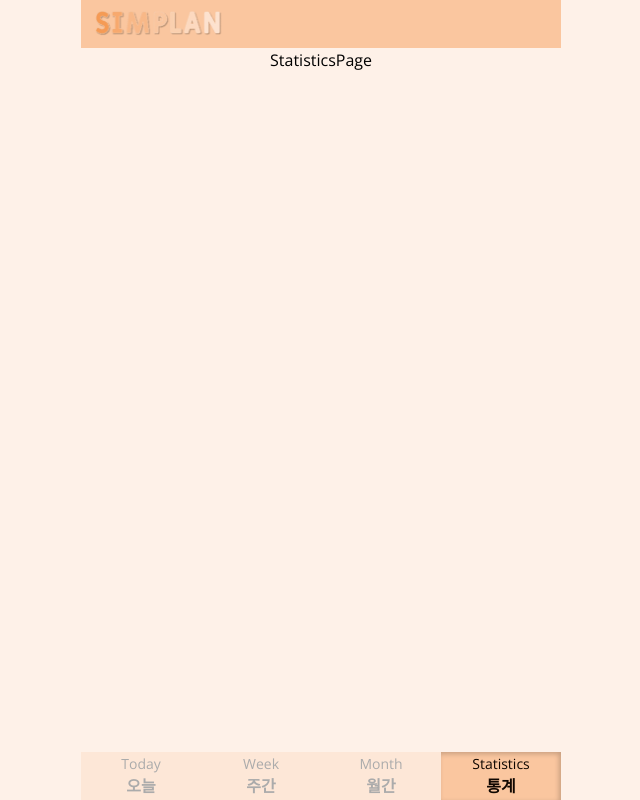
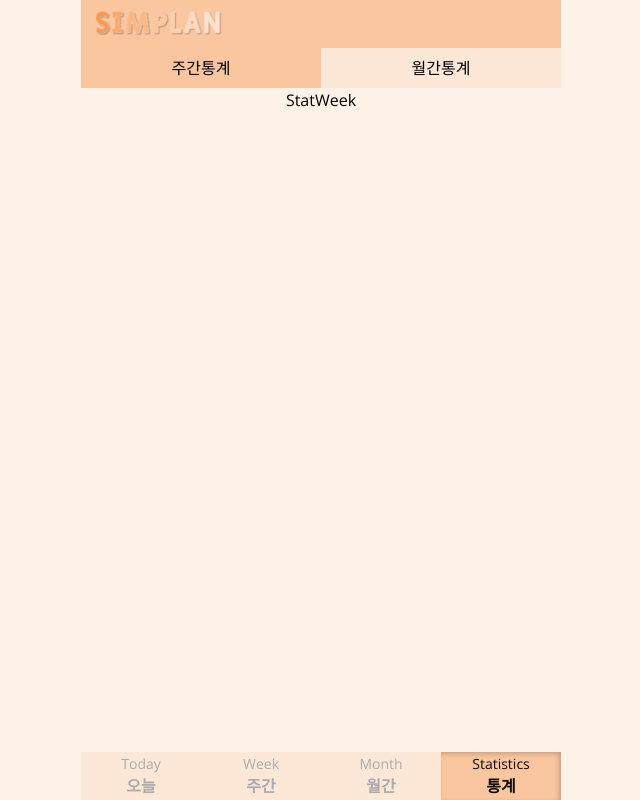
Before and after one commit to cjfal2/SIMPLAN_next, a Next.js app: page /Statistics in a window 1280 px wide. Shown: the whole page, without its empty margins (319-959 px from the left). Built offline with nearby package versions, Linux system fonts and the light colour scheme.

Commit message:
통계시작

```diff
--- a/src/app/Statistics/page.tsx
+++ b/src/app/Statistics/page.tsx
@@ -1,7 +1,10 @@
 import React from 'react'
+import StatHome from '../components/statistics/StatHome';
 
 export default function StatisticsPage() {
   return (
-    <div>StatisticsPage</div>
+    <div>
+      <StatHome/>
+    </div>
   )
 }
--- a/src/app/check/page.tsx
+++ /dev/null
@@ -1,20 +0,0 @@
-import Link from "next/link";
-import React, { useEffect } from "react";
-import { cookies } from 'next/headers'
-import { NextResponse } from 'next/server'
-
-export default function CheckPage() {
-    let response = NextResponse.next()
-    console.log(response)
-    response.cookies.set('RefreshToken', 'false')
-    const cookieStore = cookies()
-    const theme = cookieStore.get('RefreshToken')
-    // 쿠키에 저장된 값 콘솔에 출력
-    console.log("쿠키에 저장된 값:", theme);
-
-  return (
-    <div className="w-full justify-center items-center flex">
-      <Link href={"/"}>처음으로처음으로처음으로처음으로처음으로</Link>
-    </div>
-  );
-}
--- a/src/app/components/login/LoginForms.tsx
+++ b/src/app/components/login/LoginForms.tsx
@@ -43,11 +43,6 @@ export default function LoginForms() {
       >
         LOGIN
       </button>
-      <Link href={"https://gittgi.site/api/oauth2/authorization/naver"}>
-        <button className="p-2 rounded-xl w-[240px] bg-green-400 hover:bg-opacity-80">
-          네이버로그인
-        </button>
-      </Link>
       <Link href={"/SignUp"}>
         <button className="p-2 rounded-xl w-[240px] bg-main hover:bg-opacity-80">
           회원가입
--- /dev/null
+++ b/src/app/components/statistics/StatHome.tsx
@@ -0,0 +1,24 @@
+"use client";
+
+import React, { useState } from "react";
+import StatNav from "./StatNav";
+import StatWeek from "./StatWeek";
+import StatMonth from "./StatMonth";
+
+export default function StatHome() {
+  const [where, setWhere] = useState("week");
+  const clickNav = (click: string) => {
+    setWhere(click);
+  };
+
+  return (
+    <>
+      <StatNav clickButton={clickNav} where={where}/>
+      {where === "week" ? (
+        <StatWeek/>
+      ) : (
+        <StatMonth/>
+      )}
+    </>
+  );
+}
--- /dev/null
+++ b/src/app/components/statistics/StatMonth.tsx
@@ -0,0 +1,7 @@
+import React from 'react'
+
+export default function StatMonth() {
+  return (
+    <div>StatMonth</div>
+  )
+}
--- /dev/null
+++ b/src/app/components/statistics/StatNav.tsx
@@ -0,0 +1,31 @@
+import React from "react";
+
+type Props = {
+  clickButton: (click: string) => void;
+  where: string;
+};
+
+export default function StatNav({ clickButton, where }: Props) {
+  return (
+    <nav>
+      <div className="flex justify-evenly items-center w-full">
+        <button
+          className={`px-4 py-2 w-full hover:scale-95 hover:bg-opacity-90
+            ${where === "week" ? "bg-main" : "bg-bg"}
+          `}
+          onClick={() => clickButton("week")}
+        >
+          주간통계
+        </button>
+        <button
+          className={`px-4 py-2 w-full hover:scale-95 hover:bg-opacity-90
+            ${where === "month" ? "bg-main" : "bg-bg"}
+          `}
+          onClick={() => clickButton("month")}
+        >
+          월간통계
+        </button>
+      </div>
+    </nav>
+  );
+}
--- /dev/null
+++ b/src/app/components/statistics/StatWeek.tsx
@@ -0,0 +1,7 @@
+import React from 'react'
+
+export default function StatWeek() {
+  return (
+    <div>StatWeek</div>
+  )
+}
```
Also changed, not shown: src/app/apis/getStatistics.ts (added).
